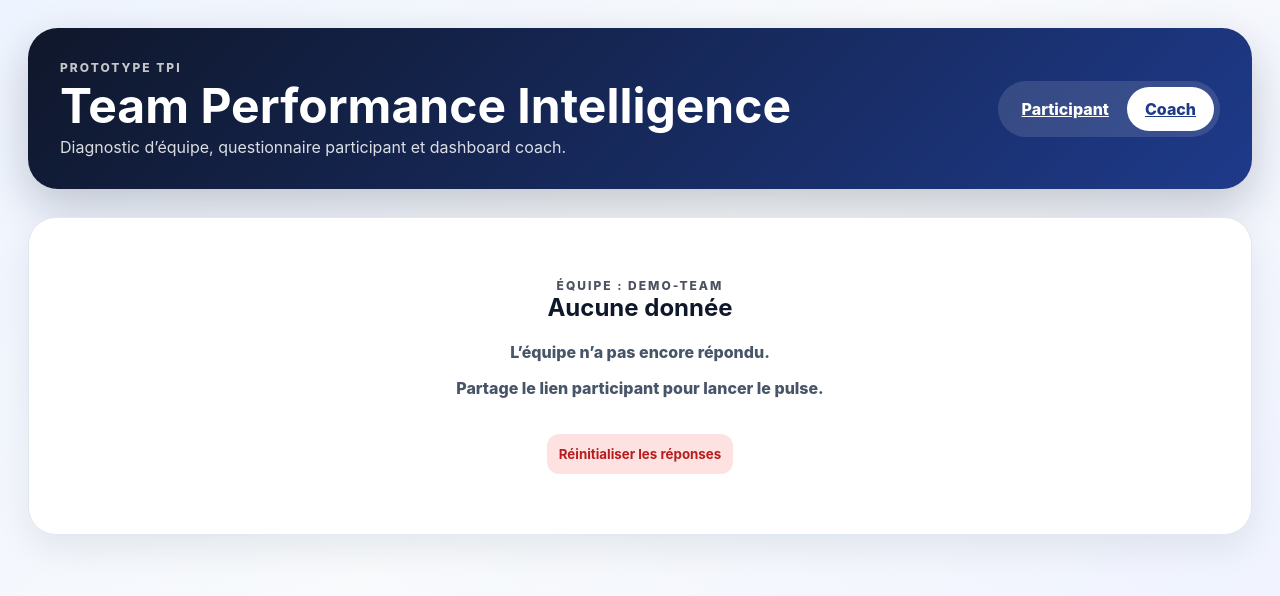
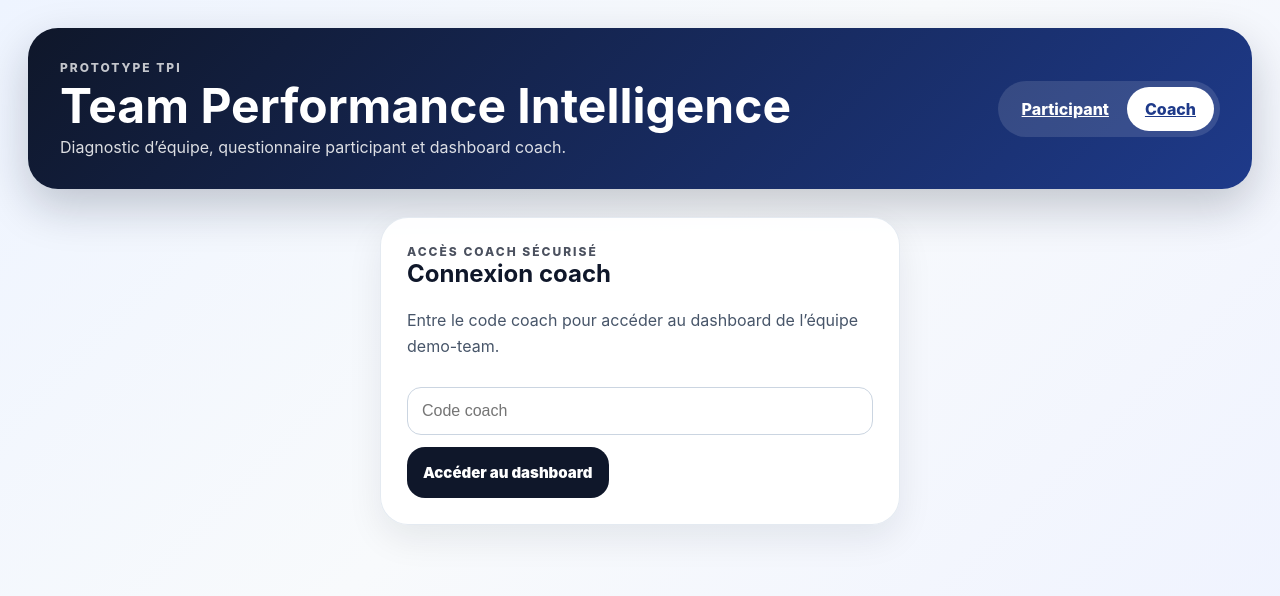
Before and after one commit to michelefritz09-cloud/tpi-app, a React (Vite) app: page /coach in a window 1280 px wide. Shown: the top 596 px of the page. Built offline with nearby package versions, Linux system fonts and the light colour scheme; no server answers; the database is empty.

Commit message:
code coach

```diff
--- a/src/pages/CoachDashboard.jsx
+++ b/src/pages/CoachDashboard.jsx
@@ -24,6 +24,20 @@ export default function CoachDashboard() {
 
   const [searchParams] = useSearchParams();
   const teamId = searchParams.get("team") || "demo-team";
+
+  const [coachPassword, setCoachPassword] = useState("");
+  const [isCoachAuthenticated, setIsCoachAuthenticated] = useState(
+    sessionStorage.getItem("coach-auth") === "true"
+  );
+
+  const handleCoachLogin = () => {
+    if (coachPassword === import.meta.env.VITE_COACH_PASSWORD) {
+      sessionStorage.setItem("coach-auth", "true");
+      setIsCoachAuthenticated(true);
+    } else {
+      alert("Code coach incorrect");
+    }
+  };
 
   const fetchResponses = async () => {
     setIsLoading(true);
@@ -116,6 +130,38 @@ export default function CoachDashboard() {
 
     await fetchResponses();
   };
+
+  if (!isCoachAuthenticated) {
+    return (
+      <main className="participantLayout">
+        <section className="card" style={{ maxWidth: "520px", margin: "0 auto" }}>
+          <div className="stepLabel">Accès coach sécurisé</div>
+          <h2>Connexion coach</h2>
+          <p>Entre le code coach pour accéder au dashboard de l’équipe {teamId}.</p>
+
+          <input
+            type="password"
+            value={coachPassword}
+            onChange={(e) => setCoachPassword(e.target.value)}
+            placeholder="Code coach"
+            style={{
+              width: "100%",
+              padding: "14px",
+              borderRadius: "14px",
+              border: "1px solid #cbd5e1",
+              marginTop: "12px",
+              marginBottom: "12px",
+              fontSize: "16px",
+            }}
+          />
+
+          <button className="submitButton" onClick={handleCoachLogin}>
+            Accéder au dashboard
+          </button>
+        </section>
+      </main>
+    );
+  }
 
   if (isLoading) {
     return (
```
